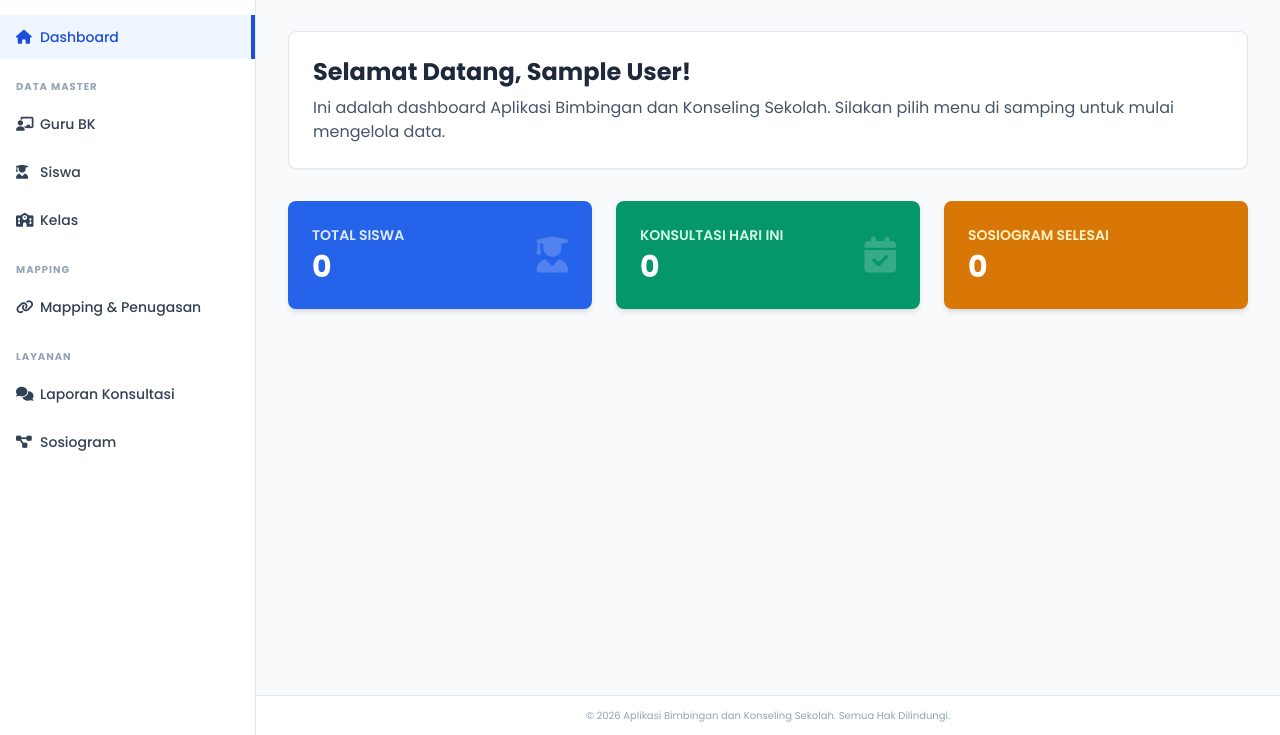
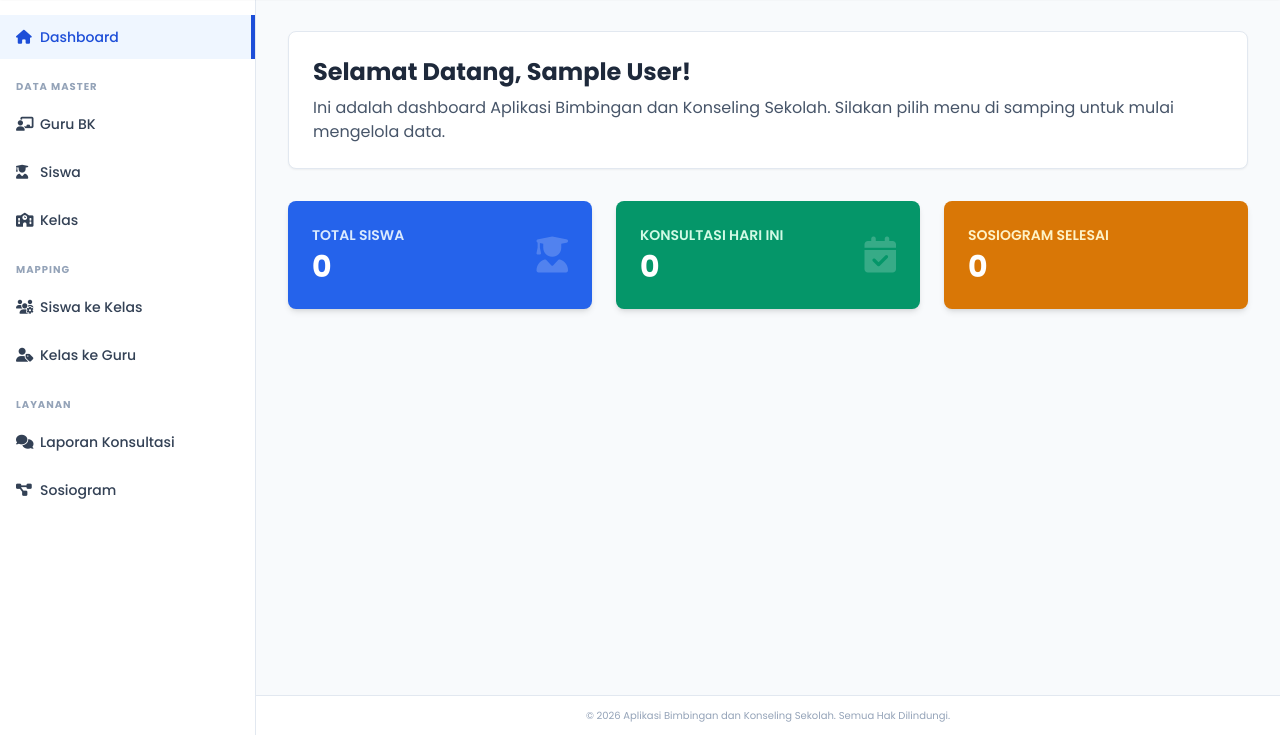
Before and after one commit to mughie77/bk-new, a PHP site: page /bk-sekolah/ in a window 1280 px wide. Shown: the part 65-800 px from the top of the page. Run offline with PHP 8.4, Linux system fonts and the light colour scheme; the visitor is signed in with stand-in values (Sample User, id 1); some libraries are stand-ins or nearby versions.

Commit message:
fix: resolve Mapping controller error and restore sidebar links
- Added index() method to Mapping controller to prevent TypeError
- Restored separate sidebar links for "Siswa ke Kelas" and "Kelas ke Guru"
- Improved active menu highlighting logic using controller/method segments
- Ensured default redirect to student mapping when accessing /mapping/

Co-authored-by: mughie77 <215782921+mughie77@users.noreply.github.com>

```diff
--- a/app/controllers/Mapping.php
+++ b/app/controllers/Mapping.php
@@ -3,6 +3,10 @@
 class Mapping extends Controller {
     public function __construct() {
         if (!isset($_SESSION['login'])) $this->redirect('auth');
+    }
+
+    public function index() {
+        $this->redirect('mapping/siswa');
     }
 
     public function siswa($kelas_id = null) {
--- a/app/views/templates/header.php
+++ b/app/views/templates/header.php
@@ -58,44 +58,55 @@
                 </div>
 
                 <?php
-                    $url = isset($_GET['url']) ? explode('/', rtrim($_GET['url'], '/'))[0] : 'home';
-                    function isActive($target, $current) {
-                        return $target == $current ? 'active-menu' : 'text-slate-700 hover:bg-blue-50 hover:text-blue-700';
+                    $url = isset($_GET['url']) ? explode('/', rtrim($_GET['url'], '/')) : ['home'];
+                    $controller = $url[0];
+                    $method = isset($url[1]) ? $url[1] : '';
+
+                    function isActive($target_controller, $target_method, $current_controller, $current_method) {
+                        if ($target_controller == $current_controller) {
+                            if ($target_method == '' || $target_method == $current_method) {
+                                return 'active-menu';
+                            }
+                        }
+                        return 'text-slate-700 hover:bg-blue-50 hover:text-blue-700';
                     }
                 ?>
 
                 <nav class="space-y-1">
-                    <a href="<?= BASEURL; ?>/home" class="flex items-center px-4 py-3 text-sm font-medium transition <?= isActive('home', $url); ?>">
+                    <a href="<?= BASEURL; ?>/home" class="flex items-center px-4 py-3 text-sm font-medium transition <?= isActive('home', '', $controller, $method); ?>">
                         <i class="fas fa-home w-6"></i> <span>Dashboard</span>
                     </a>
 
                     <div class="pt-4 pb-1 px-4 text-[10px] font-bold text-slate-400 uppercase tracking-widest">Data Master</div>
-                    <a href="<?= BASEURL; ?>/guru" class="flex items-center px-4 py-3 text-sm font-medium transition <?= isActive('guru', $url); ?>">
+                    <a href="<?= BASEURL; ?>/guru" class="flex items-center px-4 py-3 text-sm font-medium transition <?= isActive('guru', '', $controller, $method); ?>">
                         <i class="fas fa-chalkboard-teacher w-6"></i> <span>Guru BK</span>
                     </a>
-                    <a href="<?= BASEURL; ?>/siswa" class="flex items-center px-4 py-3 text-sm font-medium transition <?= isActive('siswa', $url); ?>">
+                    <a href="<?= BASEURL; ?>/siswa" class="flex items-center px-4 py-3 text-sm font-medium transition <?= isActive('siswa', '', $controller, $method); ?>">
                         <i class="fas fa-user-graduate w-6"></i> <span>Siswa</span>
                     </a>
-                    <a href="<?= BASEURL; ?>/kelas" class="flex items-center px-4 py-3 text-sm font-medium transition <?= isActive('kelas', $url); ?>">
+                    <a href="<?= BASEURL; ?>/kelas" class="flex items-center px-4 py-3 text-sm font-medium transition <?= isActive('kelas', '', $controller, $method); ?>">
                         <i class="fas fa-school w-6"></i> <span>Kelas</span>
                     </a>
 
                     <div class="pt-4 pb-1 px-4 text-[10px] font-bold text-slate-400 uppercase tracking-widest">Mapping</div>
-                    <a href="<?= BASEURL; ?>/mapping" class="flex items-center px-4 py-3 text-sm font-medium transition <?= isActive('mapping', $url); ?>">
-                        <i class="fas fa-link w-6"></i> <span>Mapping & Penugasan</span>
+                    <a href="<?= BASEURL; ?>/mapping/siswa" class="flex items-center px-4 py-3 text-sm font-medium transition <?= isActive('mapping', 'siswa', $controller, $method); ?>">
+                        <i class="fas fa-users-cog w-6"></i> <span>Siswa ke Kelas</span>
+                    </a>
+                    <a href="<?= BASEURL; ?>/mapping/guru" class="flex items-center px-4 py-3 text-sm font-medium transition <?= isActive('mapping', 'guru', $controller, $method); ?>">
+                        <i class="fas fa-user-tag w-6"></i> <span>Kelas ke Guru</span>
                     </a>
 
                     <div class="pt-4 pb-1 px-4 text-[10px] font-bold text-slate-400 uppercase tracking-widest">Layanan</div>
-                    <a href="<?= BASEURL; ?>/konsultasi" class="flex items-center px-4 py-3 text-sm font-medium transition <?= isActive('konsultasi', $url); ?>">
+                    <a href="<?= BASEURL; ?>/konsultasi" class="flex items-center px-4 py-3 text-sm font-medium transition <?= isActive('konsultasi', '', $controller, $method); ?>">
                         <i class="fas fa-comments w-6"></i> <span>Laporan Konsultasi</span>
                     </a>
-                    <a href="<?= BASEURL; ?>/sosiogram" class="flex items-center px-4 py-3 text-sm font-medium transition <?= isActive('sosiogram', $url); ?>">
+                    <a href="<?= BASEURL; ?>/sosiogram" class="flex items-center px-4 py-3 text-sm font-medium transition <?= isActive('sosiogram', '', $controller, $method); ?>">
                         <i class="fas fa-project-diagram w-6"></i> <span>Sosiogram</span>
                     </a>
 
                     <?php if($_SESSION['peran'] == 'Admin'): ?>
                     <div class="pt-4 pb-1 px-4 text-[10px] font-bold text-slate-400 uppercase tracking-widest">Sistem</div>
-                    <a href="<?= BASEURL; ?>/pengaturan" class="flex items-center px-4 py-3 text-sm font-medium transition <?= isActive('pengaturan', $url); ?>">
+                    <a href="<?= BASEURL; ?>/pengaturan" class="flex items-center px-4 py-3 text-sm font-medium transition <?= isActive('pengaturan', '', $controller, $method); ?>">
                         <i class="fas fa-cogs w-6"></i> <span>Pengaturan</span>
                     </a>
                     <?php endif; ?>
```
